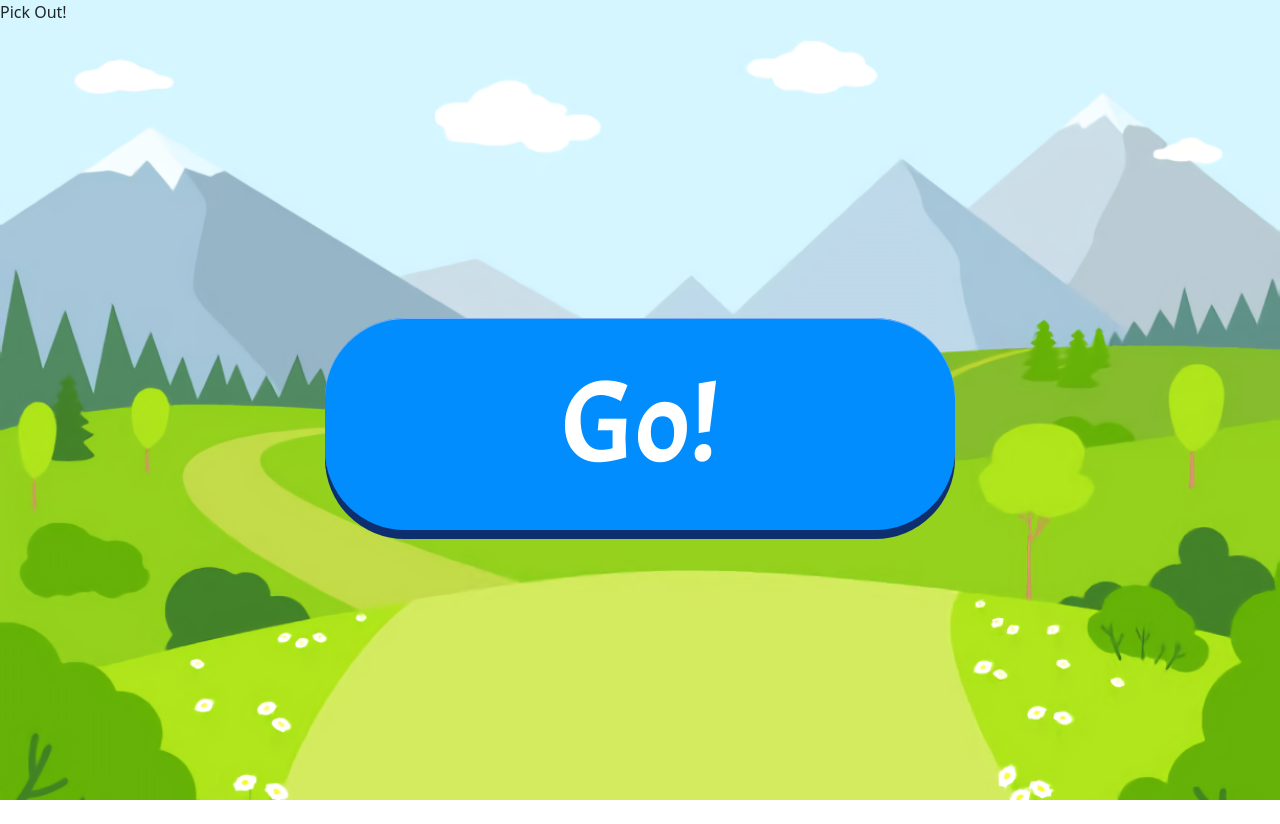
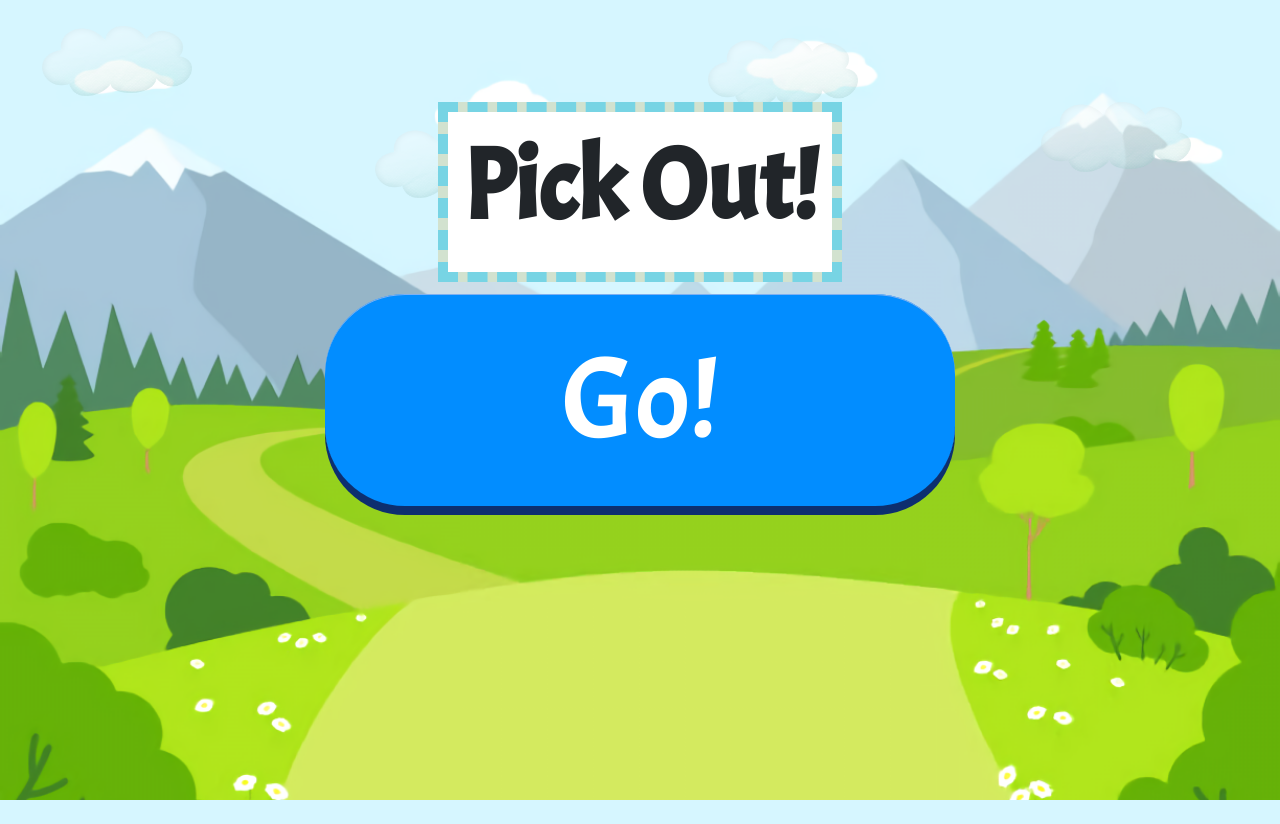
Before and after one commit to Sammy593/Proyecto_APWEB_U2, a Flask app: page / in a window 1280 px wide. After the commit the page ends 800 px from the top, so only its background shows below. Run offline with Flask 2, Linux system fonts and the light colour scheme.

Commit message:
nubes, game.html

```diff
--- a/app.py
+++ b/app.py
@@ -8,6 +8,11 @@ app = Flask(__name__, template_folder='templates')
 def index():
     return render_template('/principal.html')
 
+@app.route('/game')
+#contenedor para llamar a principal.html
+def game():
+    return render_template('/game.html')
+
 @app.route('/winner')
 #contenedor para llamar a principal.html
 def winner():
--- a/static/estilos/estilos_principal/principal.css
+++ b/static/estilos/estilos_principal/principal.css
@@ -11,6 +11,35 @@ main{
     margin: 0;
     padding: 0;
     height: 100vh;
+}
+
+.t_pickout{
+    display: flex;
+    position: absolute;
+    width: 100%;
+    height: 50%;
+}
+
+.t_p_container{
+    margin: auto;
+    margin-bottom: 10%;
+    font-family: 'Acme', sans-serif;
+    font-weight: 900;
+    font-size: 100px;
+    background-color: white;
+    width: 30%;
+    height: 40%;
+    text-align: center;
+    outline: 10px dashed #E0E4CC;
+    box-shadow: 0 0 0 10px #69D2E7;
+    animation: 1s animateBorderOne ease infinite;
+}
+
+@keyframes animateBorderOne {
+    to {
+      outline-color: #69D2E7;
+      box-shadow: 0 0 0 10px #E0E4CC;
+    }
 }
 
 .goButton{
@@ -57,6 +86,61 @@ main{
     font-family: 'Acme';
 }
 
+/* Animacion de nubes*/
+.nube_container{
+    display: flex;
+    position: absolute;
+    flex-direction: row;
+    justify-content: space-around;
+    width: 100%;
+}
+.nube{
+    width: 150px;
+    height: 70px;
+    filter: opacity(40%);
+    animation: nubes_animation 4s linear infinite;
+}
+
+#nube1{
+    margin-top: 2%;
+    margin-left: 1%;
+}
+#nube2{
+    margin-top: 10%;
+    margin-left: 5%;
+}
+
+#nube3{
+    margin-top: 3%;
+    margin-left: 5%;
+}
+
+#nube4{
+    margin-top: 8%;
+    margin-left: 5%;
+}
+
+@keyframes nubes_animation{
+    0%{
+
+    }
+
+    25%{
+        transform: translateX(50px);
+    }
+
+    50%, 100%{
+        transform: translateX(0px);
+    }
+
+    75%{
+        transform: translateX(-50px);
+    }
+}
+
+
+
+/* Animacion de boton*/
 @keyframes a_boton{
     0%{
 
--- a/templates/layout.html
+++ b/templates/layout.html
@@ -18,6 +18,10 @@
 
             {% block winner %}
             {% endblock %}
+
+
+            {% block game %}
+            {% endblock %}
     </main>
       <!-- JavaScript Bundle with Popper -->
 <script src="https://cdn.jsdelivr.net/npm/bootstrap@5.2.0-beta1/dist/js/bootstrap.bundle.min.js" integrity="sha384-pprn3073KE6tl6bjs2QrFaJGz5/SUsLqktiwsUTF55Jfv3qYSDhgCecCxMW52nD2" crossorigin="anonymous"></script>
--- a/templates/principal.html
+++ b/templates/principal.html
@@ -1,12 +1,19 @@
 {% extends "layout.html" %}
 {% block content %}
+<div class="nube_container">
+    <img class="nube" id="nube1" src="{{url_for('static', filename='images/inicio/nube.png')}}" alt="">
+    <img class="nube" id="nube2" src="{{url_for('static', filename='images/inicio/nube.png')}}" alt="">
+    <img class="nube" id="nube3" src="{{url_for('static', filename='images/inicio/nube.png')}}" alt="">
+    <img class="nube" id="nube4" src="{{url_for('static', filename='images/inicio/nube.png')}}" alt="">
+</div>
+
 <section class="t_pickout">
     <div class="t_p_container">
         <span>Pick Out!</span>
     </div>
 </section>
 <section class="goButton">
-    <div id="btn_Go" onclick="window.location.href='./winner'">
+    <div id="btn_Go" onclick="window.location.href='./game'">
         <span>Go!</span>
     </div>
 </section>
```
Also changed, not shown: static/estilos/game_styles/game.css (added, +20 -0 lines), templates/game.html (added, +22 -0 lines), static/images/game/signo_interrogacion.png (added), static/images/inicio/nube.png (added).
